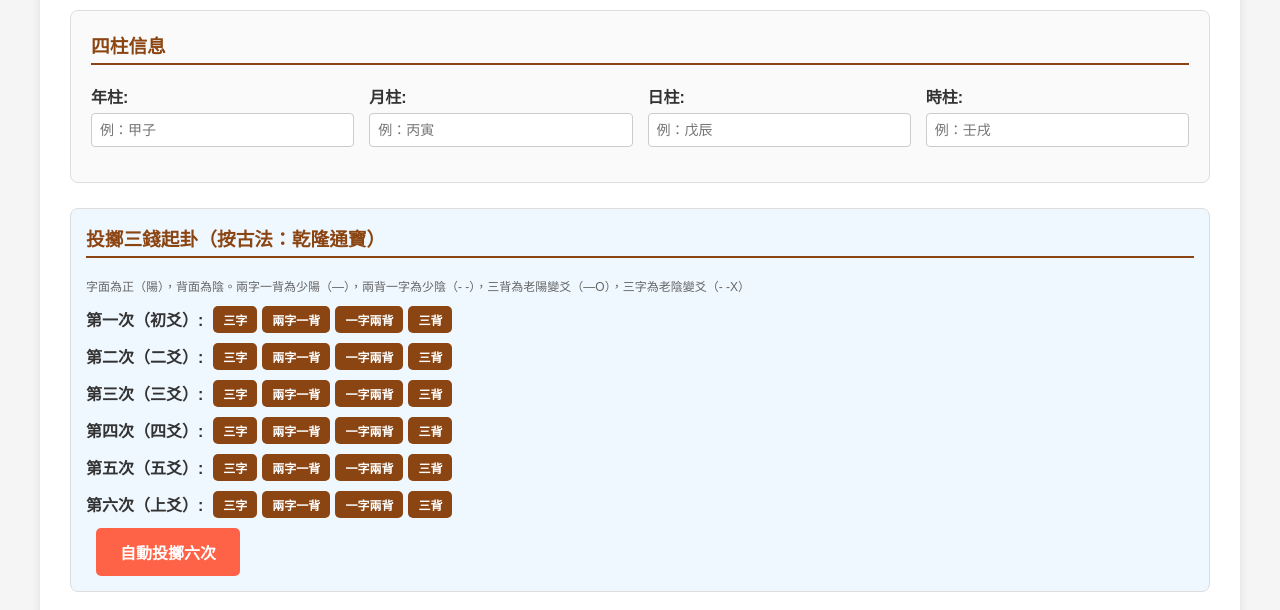
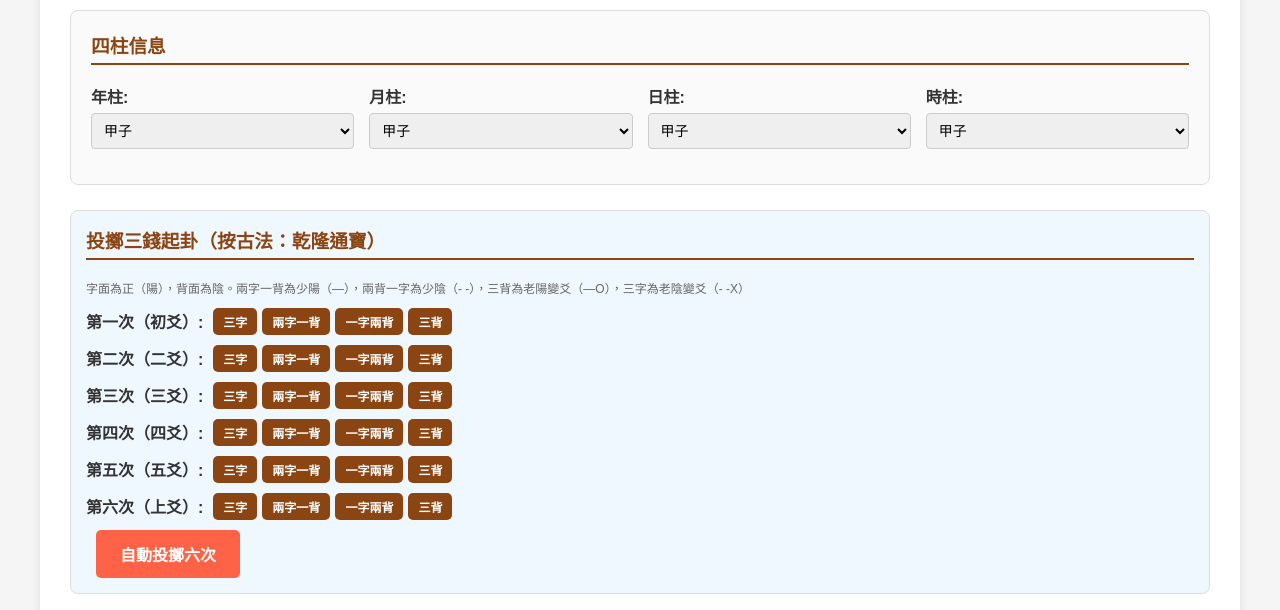
Before and after one commit to philipc1201/6gau, a plain HTML site: page index.html in a window 1280 px wide. Shown: the part 137-747 px from the top of the page. Drawn offline with Linux system fonts and the light colour scheme.

Commit message:
Update index.html

```diff
--- a/index.html
+++ b/index.html
@@ -187,19 +187,19 @@
               <div class="input-group">
                 <div class="input-item">
                   <label for="year">年柱:</label>
-                    <input type="text" id="year" placeholder="例：甲子">
+                  <select id="year"></select>
                 </div>
                 <div class="input-item">
                   <label for="month">月柱:</label>
-                    <input type="text" id="month" placeholder="例：丙寅">
+                  <select id="month"></select>
                 </div>
                 <div class="input-item">
                   <label for="day">日柱:</label>
-                    <input type="text" id="day" placeholder="例：戊辰">
+                  <select id="day"></select>
                 </div>
                 <div class="input-item">
                   <label for="hour">時柱:</label>
-                    <input type="text" id="hour" placeholder="例：壬戌">
+                  <select id="hour"></select>
                 </div>
               </div>
             </div>
@@ -391,6 +391,38 @@
             '子': '水', '丑': '土', '寅': '木', '卯': '木', '辰': '土', '巳': '火',
             '午': '火', '未': '土', '申': '金', '酉': '金', '戌': '土', '亥': '水'
         };
+
+        // ====== 干支下拉：60 甲子生成 & 填充 ======
+        const jiaZi60 = Array.from({length: 60}, (_, i) => tianGan[i % 10] + diZhi[i % 12]);
+
+        // —— 生成「按天干分組」的 options ——
+        // 甲組：子→戌→申→午→辰→寅；乙組：丑→亥→酉→未→巳→卯 ……
+        function buildGroupedGZOptionsHTML() {
+          let html = '';
+          for (let g = 0; g < 10; g++) {            // 10 個天干
+            const gan = tianGan[g];
+            html += `<optgroup label="${gan}">`;
+            for (let k = 0; k < 6; k++) {           // 每組 6 個
+              const zhi = diZhi[(g + 10 * k) % 12]; // 子/戌/申/午/辰/寅 的步進規律
+              html += `<option value="${gan + zhi}">${gan + zhi}</option>`;
+            }
+            html += `</optgroup>`;
+          }
+          return html;
+        }
+        function populateGanZhiSelectsGrouped() {
+          const optionsHTML = buildGroupedGZOptionsHTML();
+          ['year','month','day','hour'].forEach(id => {
+            const sel = document.getElementById(id);
+            if (sel) sel.innerHTML = optionsHTML;
+          });
+        }
+
+
+        // ====== 以現在時間近似計算四柱，並填入下拉 ======
+        document.addEventListener('DOMContentLoaded', () => {
+          populateGanZhiSelectsGrouped();           // ← 用分組版
+        });
 
         // 六親關係
         function getLiuQin(selfWuXing, targetWuXing) {
```
Lines whose indentation alone changed are shown as unchanged.
